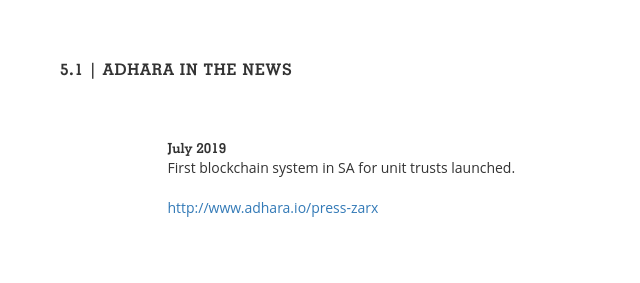
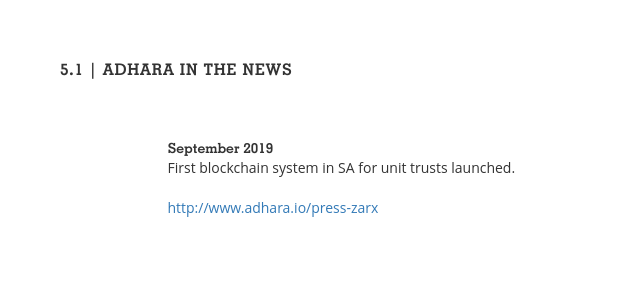
Before and after one commit to AdharaProjects/adharaprojects.github.io, a plain HTML site: page index.html in a window 1280 px wide. Shown: the part 4580-4863 px from the top of the page, 0-640 px from the left. Drawn offline with Linux system fonts and the light colour scheme.

Commit message:
fixed date in news

```diff
--- a/index.html
+++ b/index.html
@@ -234,7 +234,7 @@
 
           <div class="row news">
             <div class="col-xs-offset-1 col-xs-10 col-sm-7">
-              <div class="date">July 2019</div>
+              <div class="date">September 2019</div>
               First blockchain system in SA for unit trusts launched.
               <br />
               <br />
```
